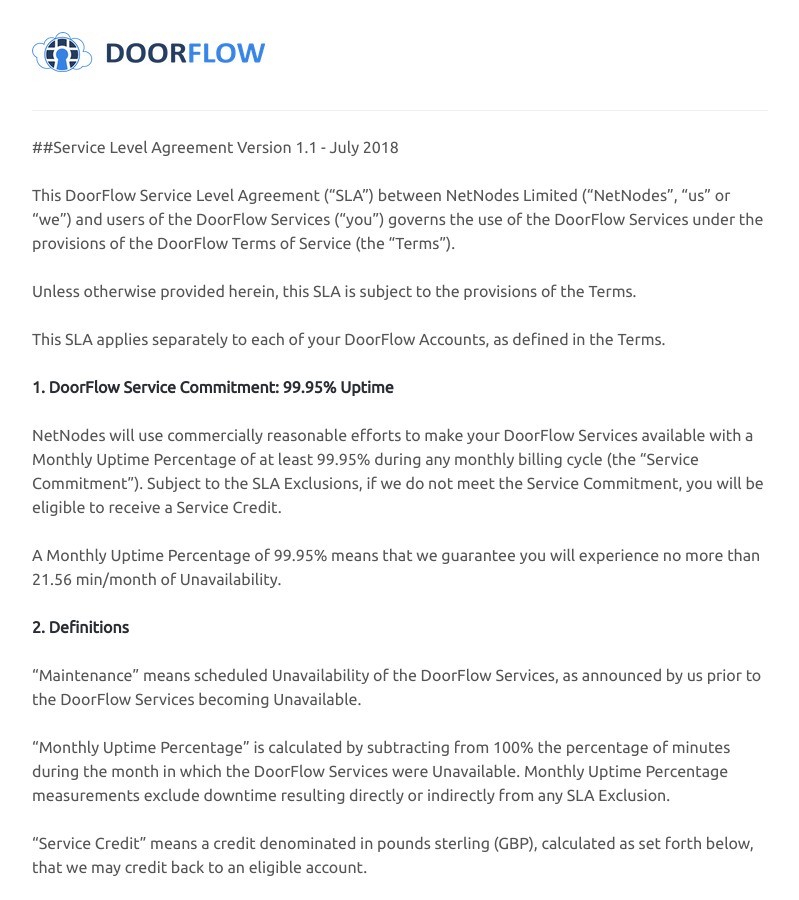
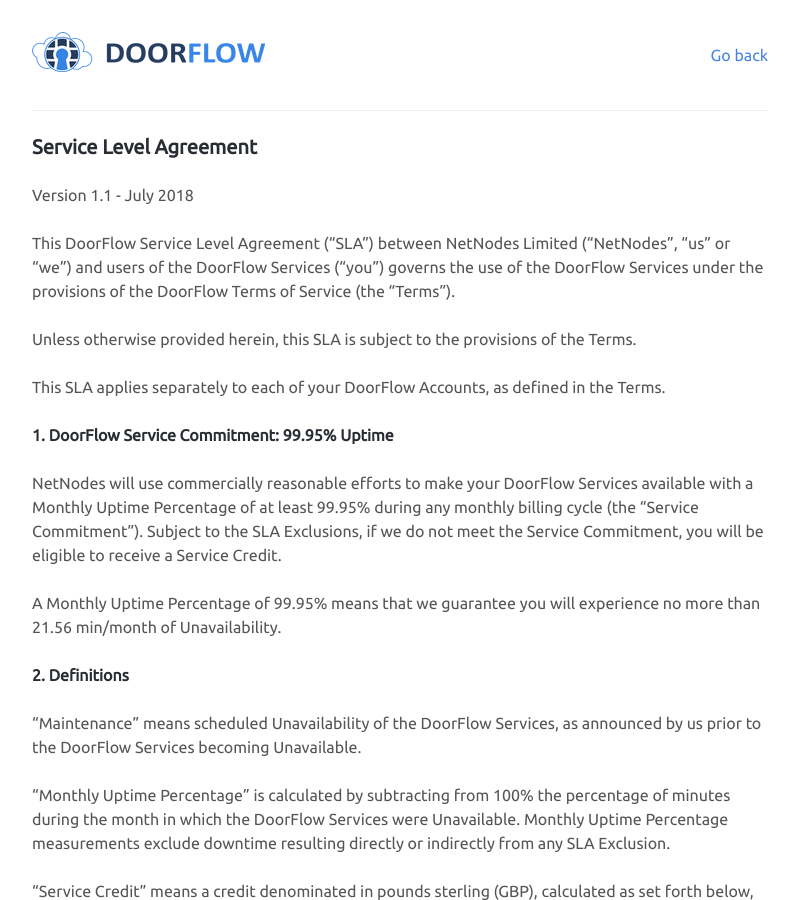
Before and after one commit to netnodes/Values, a Jekyll site: the page built from docs/service_level_agreement.md, in a window 1280 px wide and 900 px high. Shown: the whole window, without its empty margins (240-1039 px from the left). Built offline with Jekyll 4.4.1, drawn with Linux system fonts in a browser that asks for light colours; our own code applies the rules of GitHub Pages for plain Markdown files; a script that is not in the unit is left out; part of the change alters nothing that is shown.

Commit message:
fix title

```diff
--- a/docs/service_level_agreement.md
+++ b/docs/service_level_agreement.md
@@ -1,4 +1,9 @@
-##Service Level Agreement
+---
+go_back: true
+---
+
+
+## Service Level Agreement
 Version 1.1 - July 2018
 
 This DoorFlow Service Level Agreement (“SLA”) between NetNodes Limited (“NetNodes”, “us” or “we”) and users of the DoorFlow Services (“you”) governs the use of the DoorFlow Services under the provisions of the DoorFlow Terms of Service (the “Terms”).
```
